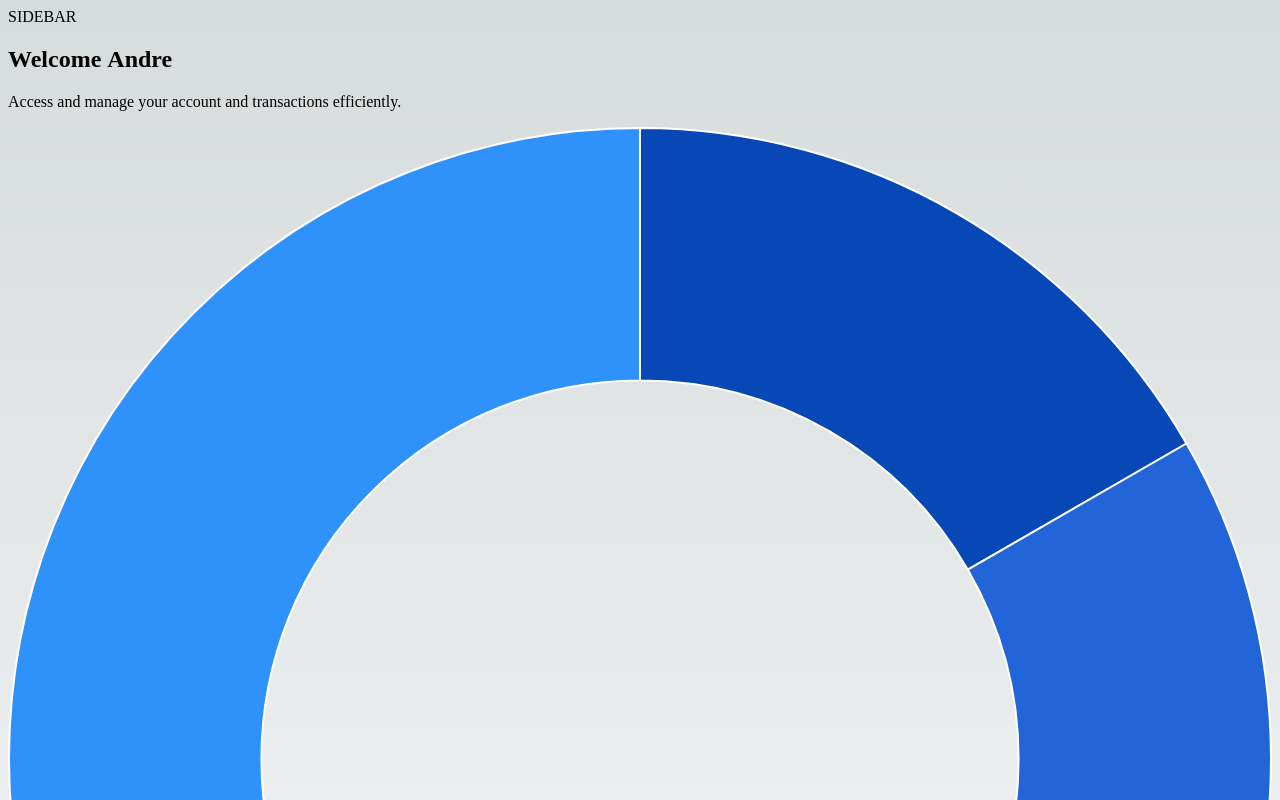
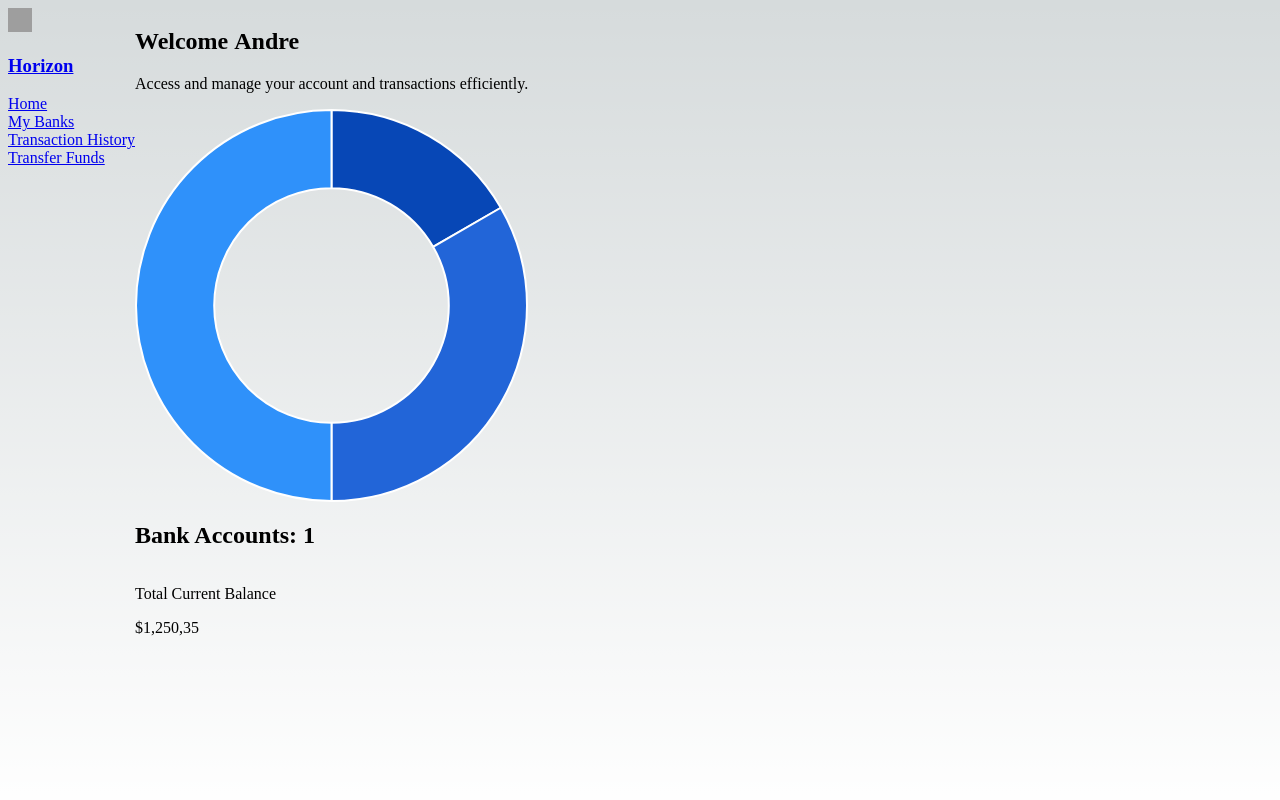
Before and after one commit to abreuandre/Project_Bank, a Next.js app: page / in a window 1280 px wide. Shown: the top 800 px of the page. Built offline with nearby package versions, Linux system fonts and the light colour scheme; grey boxes are pictures that could not be loaded.

Commit message:
Creating Sidebar component

```diff
--- a/app/(root)/layout.tsx
+++ b/app/(root)/layout.tsx
@@ -1,11 +1,14 @@
+import Sidebar from "@/components/Sidebar";
+
 export default function RootLayout({
   children,
 }: Readonly<{
   children: React.ReactNode;
 }>) {
+  const loggedIn = { firstName: 'Andre', lastName: 'Abreu' };
   return (
-    <main>
-        SIDEBAR
+    <main className="flex h-screen w-full font-inter">
+        <Sidebar user={loggedIn}/>
         {children}
     </main>
   );
--- /dev/null
+++ b/components/Sidebar.tsx
@@ -0,0 +1,46 @@
+'use client';
+import { sidebarLinks } from '@/constants'
+import { cn } from '@/lib/utils'
+import Image from 'next/image'
+import Link from 'next/link'
+import { usePathname } from 'next/navigation'
+
+const Sidebar = ( { user }: SiderbarProps ) => {
+    const pathname = usePathname();
+  return (
+    <section className="sidebar">
+        <nav className="flex flex-col gap-4">
+            <Link href="/" className="mb-12 cursor-pointer items-center gap-2">
+            <Image
+                src="/icon/logo.svg"
+                width={34}
+                height={34}
+                alt="Horizon logo"
+                className="size-[24px] max-xl: size-14"
+            />
+            <h1 className="sidebar-logo">
+            Horizon
+            </h1>
+            </Link>
+
+            {sidebarLinks.map((item) => {
+
+                const isActive =
+                pathname === item.route || pathname.startsWith(`${item.route}/`)
+
+                return (
+                    <Link href={item.route} key={item.label}
+                    className={cn('sidebar-link')}
+                    >
+                        {item.label}
+                    </Link>
+                )
+            }
+        )}
+        </nav>
+
+    </section>
+  )
+}
+
+export default Sidebar
```
